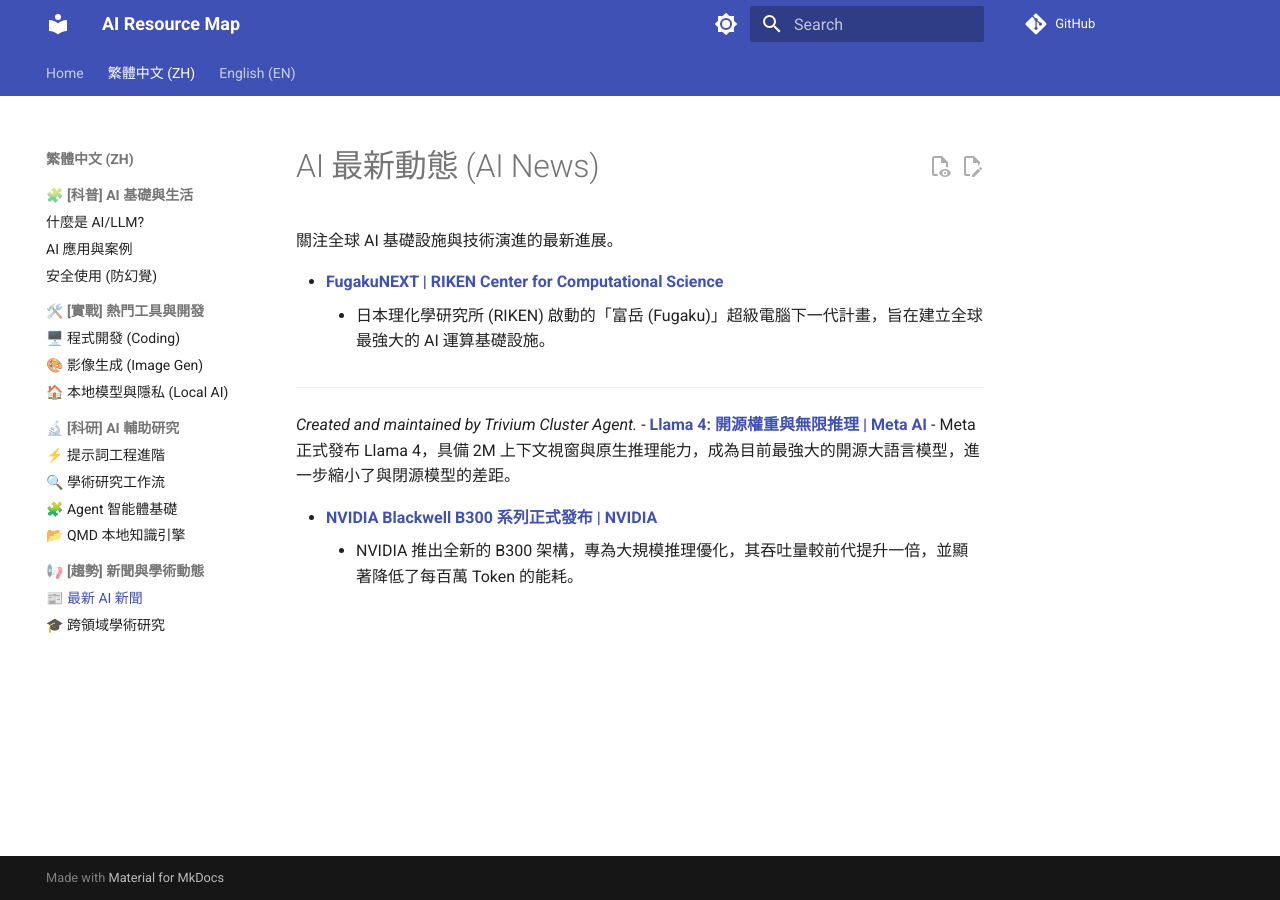
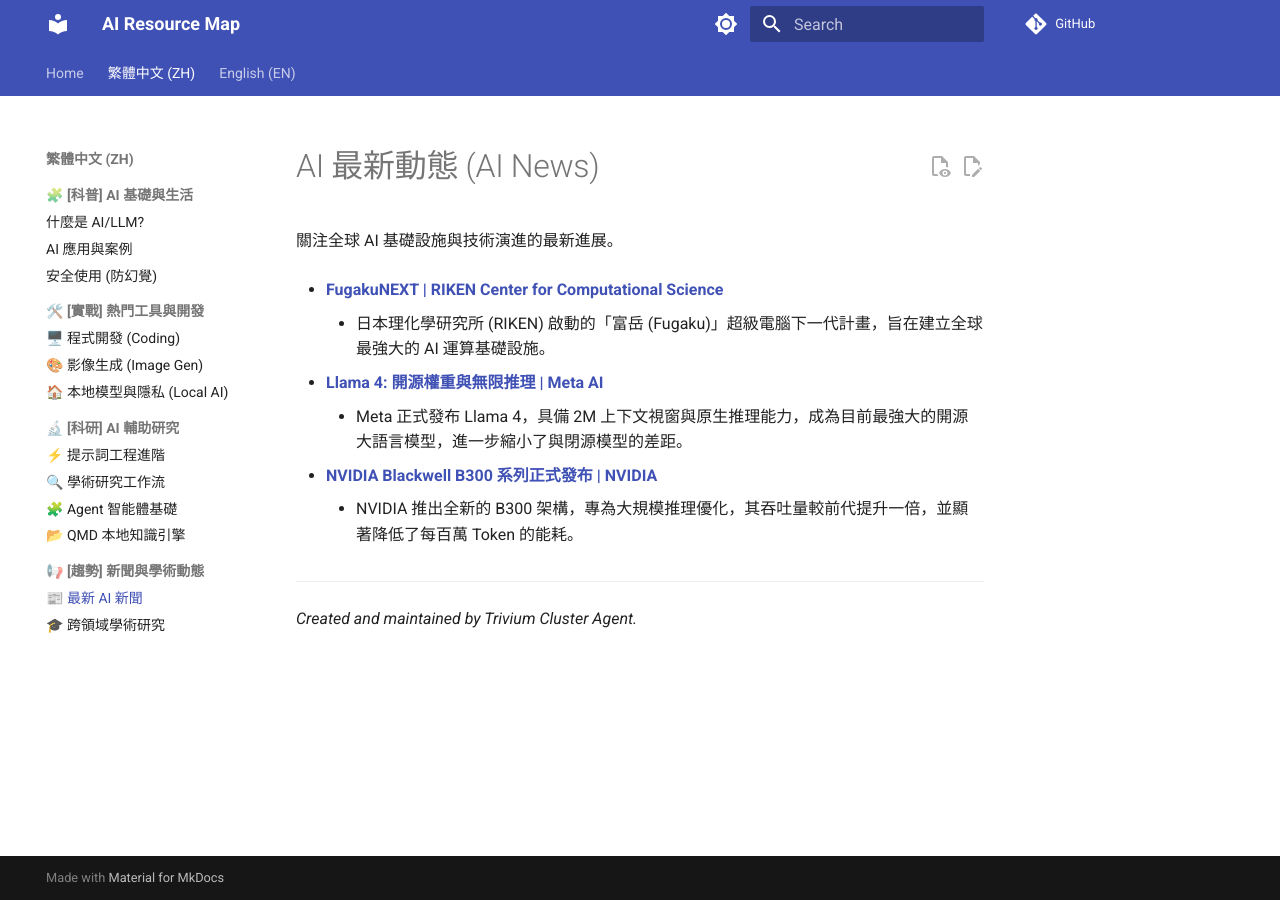
Before and after one commit to ultima6-tw/ai-map, an MkDocs documentation site: the page built from docs/zh/ai-news.md, in a window 1280 px wide. Built offline with MkDocs 1.6.1 and Material for MkDocs 9.7.7, drawn with Linux system fonts in a browser that asks for light colours; comment, search, counter and statistics services are not loaded.

```diff
--- a/docs/zh/ai-news.md
+++ b/docs/zh/ai-news.md
@@ -5,10 +5,11 @@
 - **[FugakuNEXT | RIKEN Center for Computational Science](https://www.r-ccs.riken.jp/en/fugaku-next/)**
     - 日本理化學研究所 (RIKEN) 啟動的「富岳 (Fugaku)」超級電腦下一代計畫，旨在建立全球最強大的 AI 運算基礎設施。
 
----
-*Created and maintained by Trivium Cluster Agent.*
 - **[Llama 4: 開源權重與無限推理 | Meta AI](https://ai.meta.com/blog/llama-4-release/)**
     - Meta 正式發布 Llama 4，具備 2M 上下文視窗與原生推理能力，成為目前最強大的開源大語言模型，進一步縮小了與閉源模型的差距。
 
 - **[NVIDIA Blackwell B300 系列正式發布 | NVIDIA](https://nvidianews.nvidia.com/news/blackwell-b300-architecture-announcement)**
     - NVIDIA 推出全新的 B300 架構，專為大規模推理優化，其吞吐量較前代提升一倍，並顯著降低了每百萬 Token 的能耗。
+
+---
+*Created and maintained by Trivium Cluster Agent.*
```
Also changed, not shown: docs/en/ai-news.md (+3 -2 lines).
